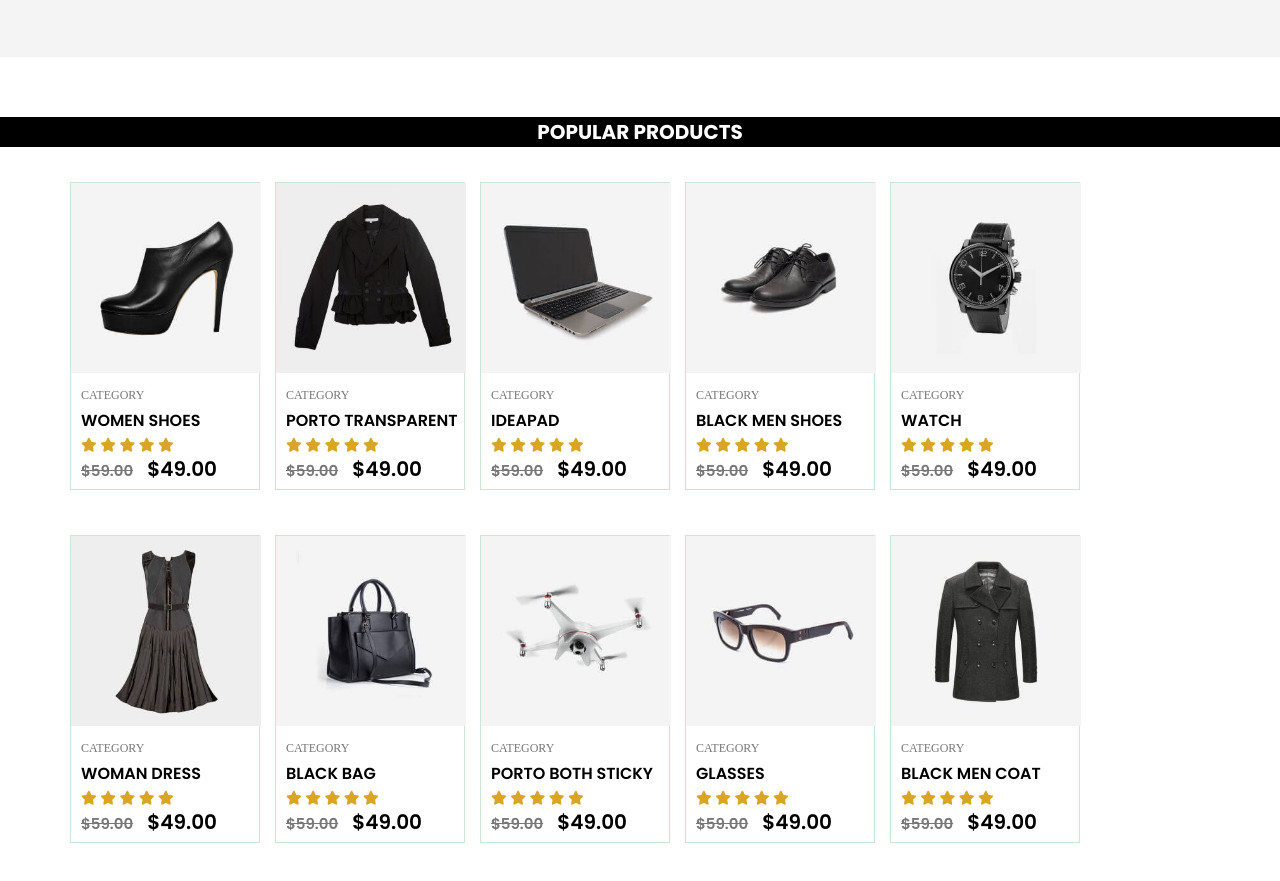
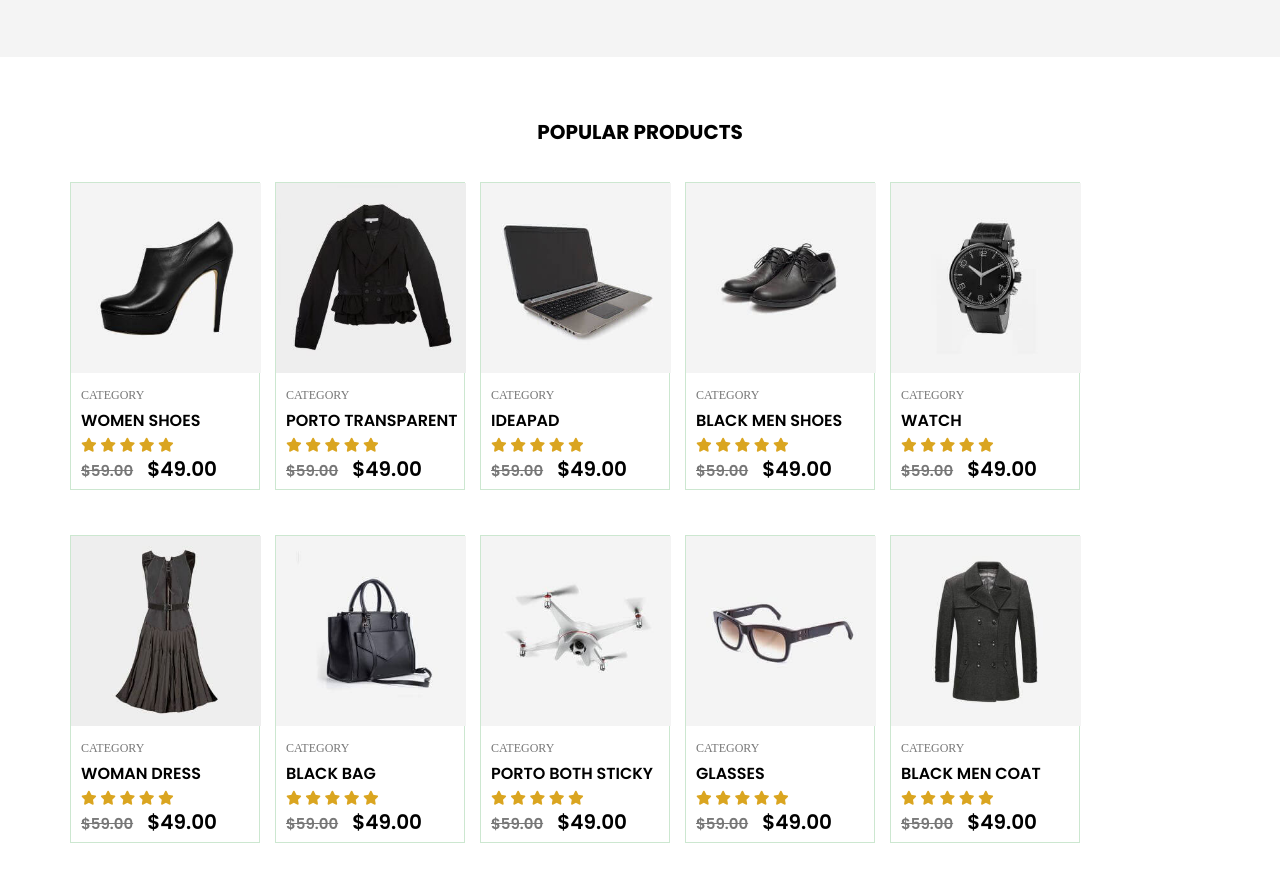
Before and after one commit to TalehHesenov/Task5, a plain HTML site: page index.html in a window 1280 px wide. Shown: the part 1608-2489 px from the top of the page. Drawn offline with nearby package versions, Linux system fonts and the light colour scheme; a web font is replaced by a local one.

Commit message:
new edit css

```diff
--- a/src/css/style.css
+++ b/src/css/style.css
@@ -492,8 +492,8 @@ header{
         font-weight: 700;
         font-family: Poppins, sans-serif;
         margin: 60px 0 20px 0;
-        background-color: #000;
-        color: #fff;
+        background-color: #ffffff;
+        color: #000000;
     }
 
     .products{
```
